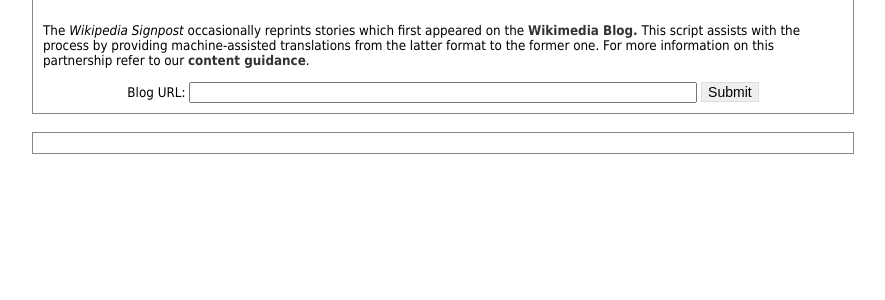
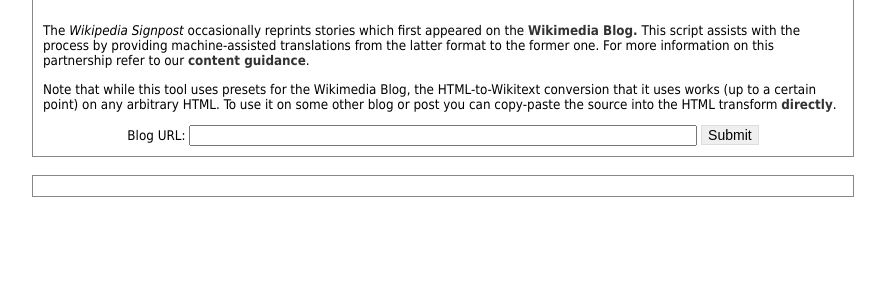
Before and after one commit to ResidentMario/signpostlab, a Flask app: page /blog-importer.html in a window 1280 px wide. Shown: the part 73-373 px from the top of the page, without its empty margins (197-1082 px from the left). Run offline with Flask 2, Linux system fonts and the light colour scheme.

Commit message:
Add details to message.

```diff
--- a/templates/blog_importer.html
+++ b/templates/blog_importer.html
@@ -11,6 +11,13 @@
         guidance</a>.
     </p>
 
+    <p>
+        Note that while this tool uses presets for the Wikimedia Blog, the HTML-to-Wikitext conversion that it uses
+        works (up to a certain point) on any arbitrary HTML. To use it on some other blog or post you can copy-paste
+        the source into the HTML transform <a
+            href="http://rest.wikimedia.org/en.wikipedia.org/v1/?doc#!/Transforms/post_transform_html_to_wikitext_title_revision">directly</a>.
+    </p>
+
 <center>
 <form action="blog-importer.html" method="POST">
   Blog URL: <input type="text" name="blog_post_url" value="" style="width:500px"/>
@@ -18,9 +25,4 @@
 </form>
 </center>
 
-<!--<form action="wm_blog_importer" method="Post">
-Blog URL: <input type="text" name="input" value="https://blog.wikimedia.org/2015/07/16/content-translation-wikipedia-all-languages/" size=100>
-</form>
-</center>-->
-
 {% endblock %}
```
